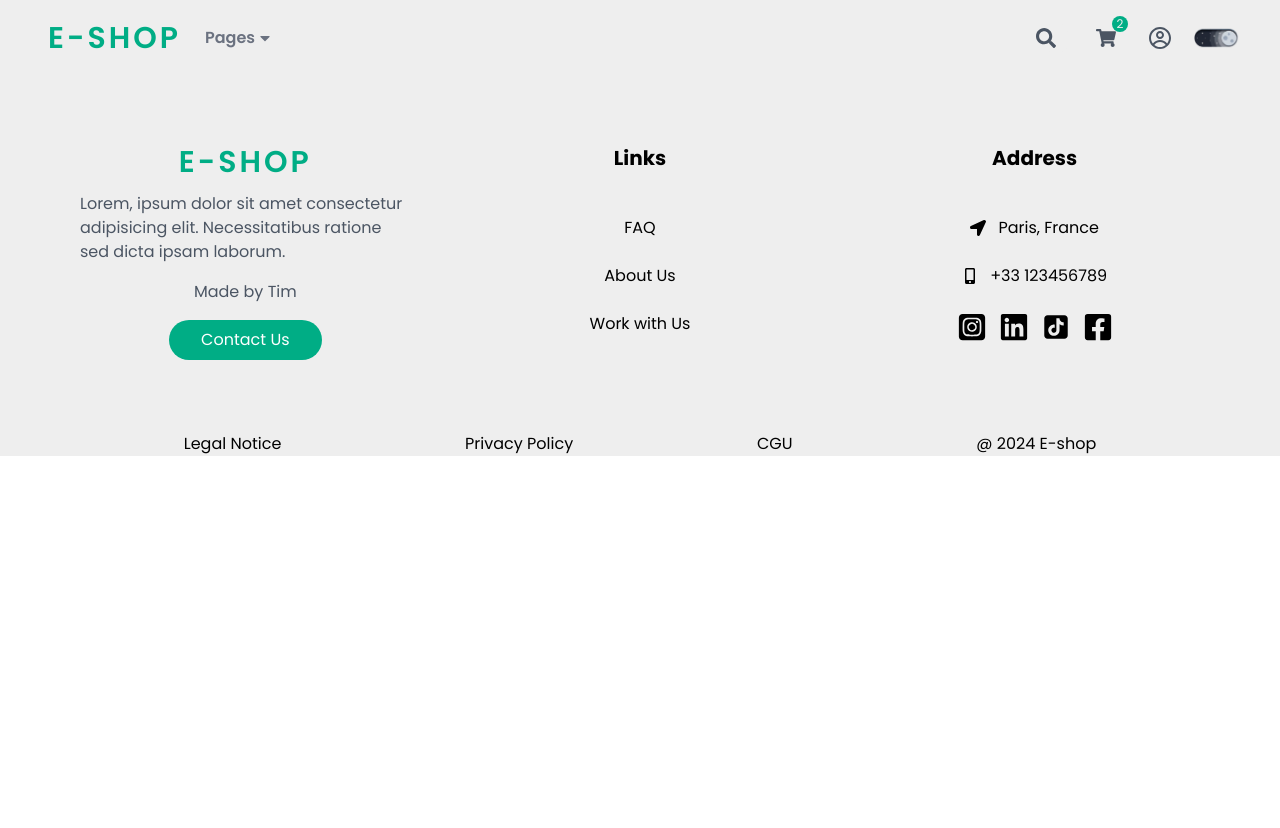
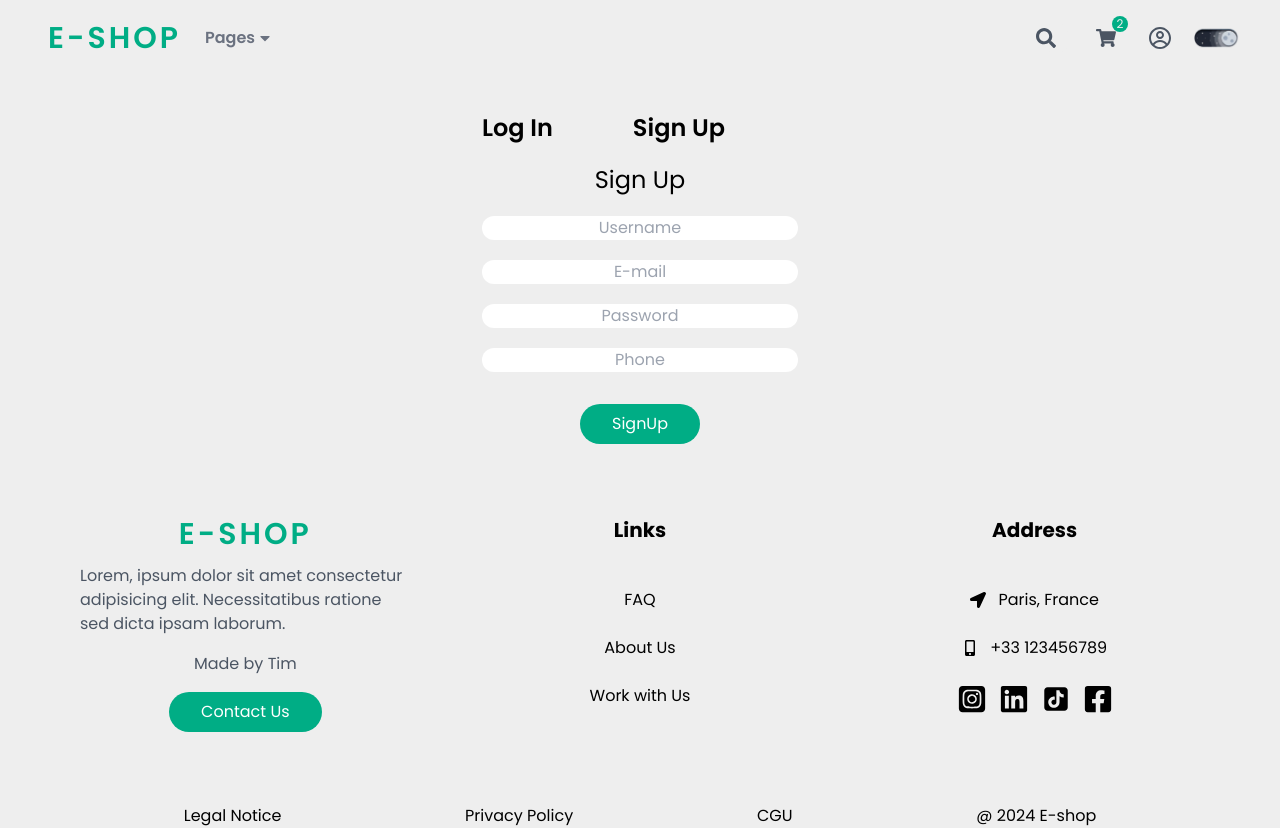
Before and after one commit to ThimotheeT/Eshop-front, a React (Vite) app in the folder E-shop/: page /connexion/signup in a window 1280 px wide. Before the commit the page ends 800 px from the top, so only its background shows below. Built offline with nearby package versions, Linux system fonts and the light colour scheme.

Commit message:
ajout login et signup

```diff
--- a/E-shop/src/App.jsx
+++ b/E-shop/src/App.jsx
@@ -6,6 +6,9 @@ import Allproducts from "../src/components/pages/Allproducts";
 import Product from "../src/components/pages/Product";
 import Categories from "../src/components/pages/Categories";
 import Profil from "../src/components/pages/Profil";
+import Connexion from "../src/components/pages/Connexion";
+import LoginForm from "../src/components/composants/LoginForm";
+import SignupForm from "../src/components/composants/SignupForm";
 import Footer from "../src/components/composants/Footer";
 import AOS from "aos";
 import "aos/dist/aos.css";
@@ -39,6 +42,11 @@ function App() {
               <Route path="/product/:id" element={<Product />} />
               {/* URL vers la page des categories */}
               <Route path="/categories" element={<Categories />} />
+              {/* URL vers page de connexion, soit Login, soit Signup */}
+              <Route path="/connexion" element={<Connexion />}>
+                                <Route path="login" element={<LoginForm />} />
+                                <Route path="signup" element={<SignupForm />} />
+                            </Route>
               {/* URL vers la page du profil */}
               <Route path="/profil" element={<Profil />} />
             </Routes>
--- /dev/null
+++ b/E-shop/src/components/composants/LoginForm.jsx
@@ -0,0 +1,47 @@
+import React from "react";
+import Button from "../details/Button";
+
+const LoginForm = () => {
+  return (
+    <div className="flex flex-col">
+      <h1 className="my-5 text-2xl justify-center flex">Log In</h1>
+      <form method="" className="flex flex-col items-center gap-y-5">
+        <label
+          htmlFor="username"
+          className="input input-bordered flex items-center gap-2"
+        >
+          <input
+            id="username"
+            name="username"
+            type="text"
+            placeholder="Username"
+            className="rounded-2xl text-center dark:text-brandBlack"
+          />
+        </label>
+
+        <label
+          htmlFor="password"
+          className="input input-bordered flex items-center gap-2"
+        >
+          <input
+            type="password"
+            name="password"
+            id="password"
+            placeholder="Password"
+            className="rounded-2xl text-center dark:text-brandBlack"
+          />
+        </label>
+
+        <div className="card-actions justify-start mt-3">
+          <Button
+            text={"LogIn"}
+            bgColor={"bg-primary"}
+            textColor={"text-white"}
+          />
+        </div>
+      </form>
+    </div>
+  );
+};
+
+export default LoginForm;
--- /dev/null
+++ b/E-shop/src/components/composants/SignupForm.jsx
@@ -0,0 +1,63 @@
+import React from "react";
+import Button from "../details/Button";
+
+const SignupForm = () => {
+  return (
+    <div>
+      <h1 className="my-5 text-2xl justify-center flex">Sign Up</h1>
+      <form method="" className="flex flex-col items-center gap-y-5">
+        <label
+          htmlFor="username"
+          className="input input-bordered flex items-center gap-2"
+        >
+          <input
+            id="username"
+            name="username"
+            type="text"
+            placeholder="Username"
+            className="rounded-2xl text-center dark:text-brandBlack"
+          />
+        </label>
+
+        <label
+          htmlFor="email"
+          className="input input-bordered flex items-center gap-2"
+        >
+          <input type="email" name="email" id="email" placeholder="E-mail"
+          className="rounded-2xl text-center dark:text-brandBlack" />
+        </label>
+
+        <label
+          htmlFor="password"
+          className="input input-bordered flex items-center gap-2"
+        >
+          <input
+            type="password"
+            name="password"
+            id="password"
+            placeholder="Password"
+            className="rounded-2xl text-center dark:text-brandBlack"
+          />
+        </label>
+
+        <label
+          htmlFor="phone"
+          className="input input-bordered flex items-center gap-2"
+        >
+          <input type="phone" name="phone" id="phone" placeholder="Phone"
+          className="rounded-2xl text-center dark:text-brandBlack" />
+        </label>
+
+        <div className="card-actions justify-start mt-3">
+          <Button
+            text={"SignUp"}
+            bgColor={"bg-primary"}
+            textColor={"text-white"}
+          />
+        </div>
+      </form>
+    </div>
+  );
+};
+
+export default SignupForm;
--- a/E-shop/src/components/details/Menu.jsx
+++ b/E-shop/src/components/details/Menu.jsx
@@ -11,6 +11,11 @@ const DropdownLinks = [
     id: 2,
     name: "Products",
     link: "/products",
+  },
+  {
+    id: 3,
+    name: "LogIn/SignUp",
+    link: "/connexion",
   },
 ];
 
--- /dev/null
+++ b/E-shop/src/components/pages/Connexion.jsx
@@ -0,0 +1,23 @@
+import React from "react";
+import { Outlet, Link } from "react-router-dom";
+
+const Connexion = () => {
+  return (
+    <div className="flex justify-center sm:min-h-[200px]">
+      <div className="m-5">
+        <div role="tablist" className="tabs tabs-lifted flex gap-20">
+          <Link className="tab font-semibold text-2xl hover:scale-110 duration-300 hover:text-primary" to="login">
+            Log In
+          </Link>
+
+          <Link className="tab font-semibold text-2xl hover:scale-110 duration-300 hover:text-primary" to="signup">
+            Sign Up
+          </Link>
+        </div>
+        <Outlet />
+      </div>
+    </div>
+  );
+};
+
+export default Connexion;
```
